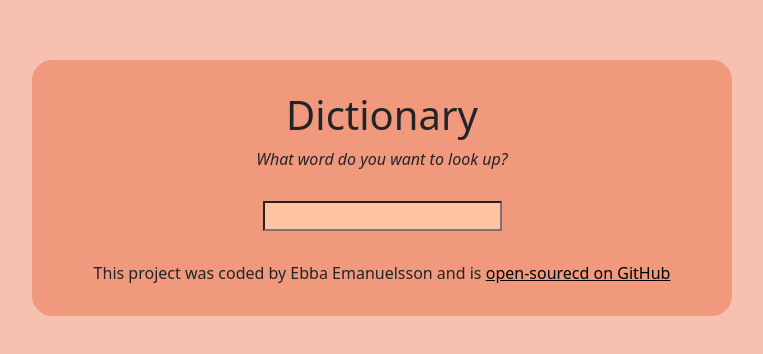
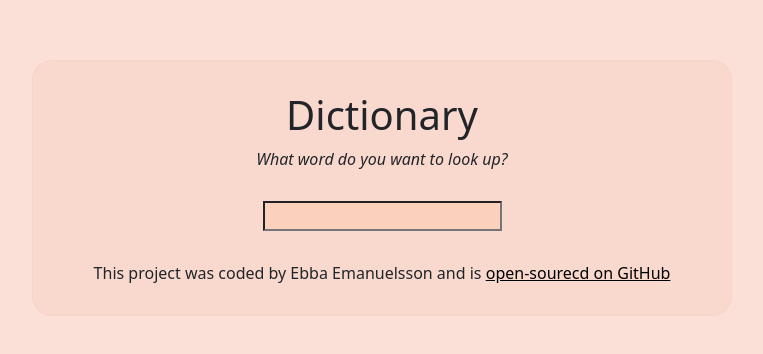
Before and after one commit to EbbaEmanuelsson/Dictionary-app, a React (Create React App) app: page / in a window 1280 px wide. Shown: the top 354 px of the page, without its empty margins (258-1021 px from the left). Built offline with nearby package versions, Linux system fonts and the light colour scheme.

Commit message:
fixed some styligng

```diff
--- a/src/App.css
+++ b/src/App.css
@@ -1,14 +1,14 @@
 body{
-    background-color: rgba(240, 153, 125, 0.6);
+    background-color: rgba(240, 153, 125, 0.3);
 }
 
 .App {
     max-width: 700px;
     margin: 60px auto;
     border: 1px solid;
-    border-color: #F0997D;
+    border-color: rgba(240, 153, 125, 0.1);
     border-radius: 20px;
-    background-color: #F0997D;
+    background-color: rgba(240, 153, 125, 0.1);
 }
 
 header,
--- a/src/Dictionary.css
+++ b/src/Dictionary.css
@@ -3,6 +3,6 @@
 }
 
 input{
-    background-color: #FFC3A1;
+    background-color: rgba(252, 195, 166, 0.4);
     text-align: center;
 }
--- a/src/Result.css
+++ b/src/Result.css
@@ -1,8 +1,7 @@
 .section{
-
     border: 1px solid;
-    border-color: #FFC3A1;
-    background-color: #FFC3A1;
+    border-color: rgba(252, 195, 166, 0.4);
+    background-color: rgba(252, 195, 166, 0.4);
     border-radius: 20px;
     margin: 4px 20px;
     padding: 20px;
```
